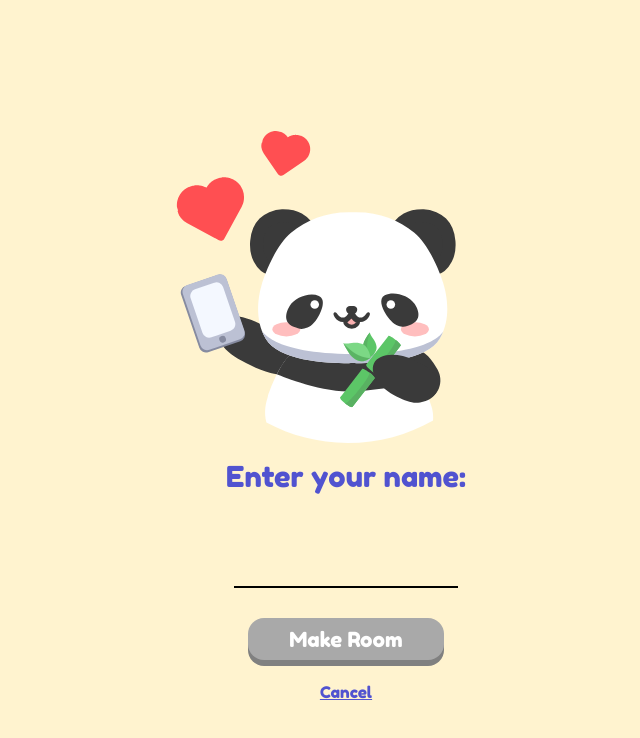
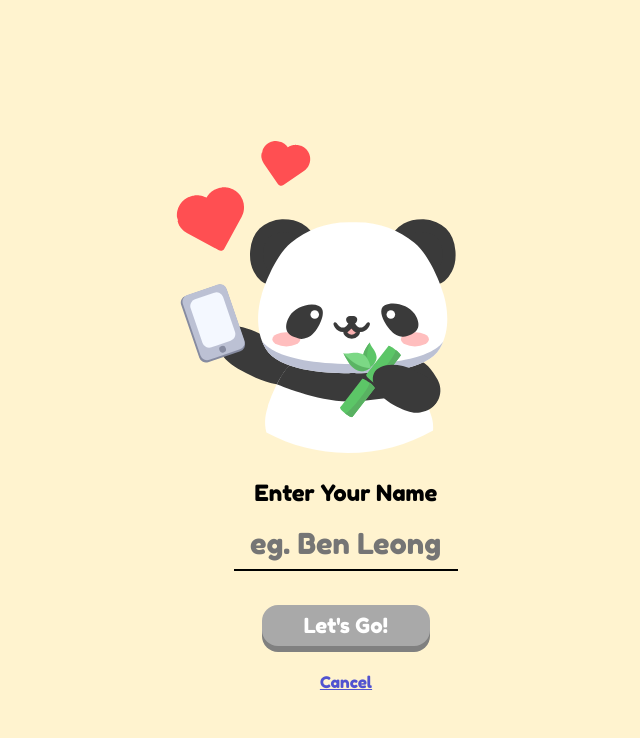
Before and after one commit to pinda-fun/pinda-fun, a React (Create React App) app in the folder Web/: page /new in a window 1280 px wide. Shown: the top 738 px of the page, without its empty margins (294-934 px from the left). Built offline with nearby package versions, Linux system fonts and the light colour scheme; what phoenix would draw is missing.

Commit message:
Refactor form components

```diff
--- a/Web/src/components/join-room/GamePinForm.tsx
+++ b/Web/src/components/common/forms/GamePinForm.tsx
@@ -1,6 +1,5 @@
 import React, { useState } from 'react';
 import styled from 'styled-components';
-import { MotionPermission } from 'components/games/GameStates';
 import { Form, SubmitButton } from './FormElements';
 
 const StyledPinInput = styled.input`
@@ -17,17 +16,21 @@ const StyledPinInput = styled.input`
 `;
 
 interface GamePinFormProps {
+  /** Callback when submit button is pressed. */
   onSubmitPin: (gamePin: string) => void;
+  /** Length of pin - form would be invalid if not this length. */
   pinLength: number;
-  initialPin: string;
-  permission: MotionPermission;
+  /** Default value (optional). */
+  initialPin?: string;
+  /** Additional conditions to disable the form by. */
+  disabled: boolean;
 }
 
 const GamePinForm: React.FC<GamePinFormProps> = ({
   onSubmitPin,
   pinLength,
-  initialPin,
-  permission,
+  initialPin = '',
+  disabled,
 }) => {
   const [gamePin, setGamePin] = useState(initialPin);
 
@@ -54,8 +57,7 @@ const GamePinForm: React.FC<GamePinFormProps> = ({
       />
       <SubmitButton
         type="submit"
-        disabled={gamePin.length < pinLength
-          || permission === MotionPermission.DENIED}
+        disabled={gamePin.length !== pinLength || disabled}
       >
         Next
       </SubmitButton>
--- a/Web/src/components/join-room/UsernameForm.tsx
+++ b/Web/src/components/common/forms/UsernameForm.tsx
@@ -1,6 +1,5 @@
 import React, { useState } from 'react';
 import styled from 'styled-components';
-import { MotionPermission } from 'components/games/GameStates';
 import { Form, SubmitButton } from './FormElements';
 
 const StyledNameInput = styled.input`
@@ -14,25 +13,56 @@ const StyledNameInput = styled.input`
   margin-bottom: 1.5rem;
 `;
 
+const ErrorText = styled.p`
+  color: red;
+`;
+
 type UsernameFormProps = {
+  /** Callback for when permission is called. */
   onSubmitName: (name: string) => void;
-  permission: MotionPermission;
+  /** Additional condition to invalidate the form by. */
+  disabled?: boolean;
 };
 
 const UsernameForm: React.FC<UsernameFormProps> = ({
   onSubmitName,
-  permission,
+  disabled = false,
 }) => {
   const [name, setName] = useState('');
+  const [inputErrors, setInputErrors] = useState<string[]>([]);
+
+  // Simple validation against whitespace names
+  const validated = (inputName: string) => {
+    const trimmedName = inputName.trim();
+    if (inputName.trim().length === 0) {
+      return {
+        name: inputName,
+        errors: ['Your name cannot be empty'],
+      };
+    }
+    return {
+      name: trimmedName,
+      errors: [] as string[],
+    };
+  };
+
+  const attemptSubmit = () => {
+    const { name: validatedName, errors } = validated(name);
+    if (errors.length) {
+      setInputErrors(errors);
+      return;
+    }
+    onSubmitName(validatedName);
+  };
 
   return (
     <Form
       onSubmit={(e) => {
         e.preventDefault();
-        onSubmitName(name);
+        attemptSubmit();
       }}
     >
-      <h1>Enter Name</h1>
+      <h1>Enter Your Name</h1>
       <StyledNameInput
         name="username"
         type="text"
@@ -43,10 +73,14 @@ const UsernameForm: React.FC<UsernameFormProps> = ({
         )}
         autoFocus
       />
+      {inputErrors.map((inputError) => (
+        <ErrorText>
+          {inputError}
+        </ErrorText>
+      ))}
       <SubmitButton
         type="submit"
-        disabled={name === ''
-          || permission === MotionPermission.DENIED}
+        disabled={name === '' || disabled}
       >
         Let&apos;s Go!
       </SubmitButton>
--- a/Web/src/components/create-room/CreateRoomPage.tsx
+++ b/Web/src/components/create-room/CreateRoomPage.tsx
@@ -1,9 +1,9 @@
 import React, { useState, useContext } from 'react';
-import { Link, Redirect } from 'react-router-dom';
+import { Link } from 'react-router-dom';
 import styled from 'styled-components';
-import BigButton from 'components/common/BigButton';
 import CommContext from 'components/room/comm/CommContext';
 import { CommAttributes } from 'components/room/comm/Comm';
+import UsernameForm from 'components/common/forms/UsernameForm';
 import { ReactComponent as PindaHappySVG } from '../../svg/pinda-happy.svg';
 
 const CreateRoomContainer = styled.div`
@@ -21,6 +21,12 @@ const CreateRoomContainer = styled.div`
     margin: 0.5rem 0;
   }
 
+  h1 {
+    font-family: var(--primary);
+    font-size: 1.4rem;
+    font-weight: normal;
+  }
+
   h2 {
     font-family: var(--primary-font);
     margin: 0.5rem 0;
@@ -29,79 +35,16 @@ const CreateRoomContainer = styled.div`
   }
 `;
 
-const Form = styled.form`
-  display: flex;
-  flex-direction: column;
-  align-items: center;
-  width: 100%;
-
-  & > * {
-    margin: 10px 0;
-  }
-`;
-
-const StyledInput = styled.input`
-  font-size: 3rem;
-  text-align: center;
-  background: none;
-  outline: none;
-  border-bottom: 2px solid;
-  width: 13rem;
-  padding: 0 0 0.5rem 1rem;
-  margin-bottom: 1.5rem;
-`;
-
-const CreateRoomButton = styled(BigButton)`
-  padding-left: 2em;
-  padding-right: 2em;
-`;
-
-const ErrorText = styled.p`
-  color: red;
-`;
-
-const Heading = styled.h1`
-  width: 300px;
-
-  font-family: var(--primary-font);
-  color: var(--dark-purple);
-  font-weight: normal;
-  font-size: 1.8rem;
-  text-align: center;
-`;
-
 const CreateRoomPage: React.FC<{ commHooks: CommAttributes }> = ({ commHooks }) => {
   const comm = useContext(CommContext);
-  const { room, error } = commHooks;
-  const [hostName, setHostName] = useState('');
-  const [inputErrors, setInputErrors] = useState<string[]>([]);
+  const { error } = commHooks;
   const [selectedGame] = useState('shake');
 
-  const validated = (name: string, game: string) => {
-    const trimmedName = name.trim();
-    if (name.trim().length === 0) {
-      return {
-        name,
-        gameName: game,
-        errors: ['Host name cannot be empty'],
-      };
-    }
-    return {
-      name: trimmedName,
-      gameName: game,
-      errors: [] as string[],
-    };
-  };
-
-  const attemptCreation = () => {
-    const { name, gameName, errors } = validated(hostName, selectedGame);
-    if (errors.length) {
-      setInputErrors(errors);
-      return;
-    }
-    comm.createRoom(name, gameName);
+  const attemptCreation = (name: string) => {
+    comm.createRoom(name, selectedGame);
     // No need for cleanup - if the room creation is successful, redirect to the
     // HostRoom page. Cleanup/room leave to be executed on room cancellation.
+    // See `CreateRoom`.
   };
 
   // TODO: stylise error
@@ -109,42 +52,12 @@ const CreateRoomPage: React.FC<{ commHooks: CommAttributes }> = ({ commHooks })
     return <p>Error: {error.toString()}</p>;
   }
 
-  if (room !== null) {
-    return <Redirect push to="/room" />;
-  }
-
   return (
     <CreateRoomContainer>
       <PindaHappySVG />
-      <Heading>
-        Enter your name:
-      </Heading>
-      <Form
-        onSubmit={(e) => {
-          e.preventDefault();
-          attemptCreation();
-        }}
-      >
-        <StyledInput
-          name="host-name"
-          type="text"
-          value={hostName}
-          onChange={(event: React.ChangeEvent<HTMLInputElement>) => {
-            setHostName(event.target.value.replace(/[^a-z0-9 ]/gi, ''));
-          }}
-        />
-        <CreateRoomButton
-          type="submit"
-          disabled={!hostName.length}
-        >
-          Make Room
-        </CreateRoomButton>
-        {inputErrors.map((inputError) => (
-          <ErrorText>
-            {inputError}
-          </ErrorText>
-        ))}
-      </Form>
+      <UsernameForm
+        onSubmitName={attemptCreation}
+      />
       <Link to={{ pathname: '/' }}>Cancel</Link>
     </CreateRoomContainer>
   );
--- a/Web/src/components/create-room/index.tsx
+++ b/Web/src/components/create-room/index.tsx
@@ -12,7 +12,7 @@ const CreateRoom = () => {
       {commHooks.room === null
         && <CreateRoomPage commHooks={commHooks} />}
       {commHooks.room !== null
-        && <HostRoom {...{ commHooks }} />}
+        && <HostRoom commHooks={commHooks} />}
     </>
   );
 };
--- a/Web/src/components/join-room/JoinRoomForm.tsx
+++ b/Web/src/components/join-room/JoinRoomForm.tsx
@@ -3,8 +3,8 @@ import { Link } from 'react-router-dom';
 import styled from 'styled-components';
 import LinkButton from 'components/common/LinkButton';
 import { MotionPermission } from 'components/games/GameStates';
-import GamePinForm from './GamePinForm';
-import UsernameForm from './UsernameForm';
+import GamePinForm from 'components/common/forms/GamePinForm';
+import UsernameForm from 'components/common/forms/UsernameForm';
 
 const ErrorText = styled.p`
   color: red;
@@ -43,8 +43,8 @@ const JoinRoomForm: React.FC<JoinRoomFormProps> = ({
             <GamePinForm
               onSubmitPin={handleSubmitGamePin}
               pinLength={pinLength}
-              initialPin={initialId || ''}
-              permission={permission}
+              initialPin={initialId}
+              disabled={permission === MotionPermission.DENIED}
             />
             <Link to={{ pathname: '/' }}>Cancel</Link>
           </>
@@ -54,7 +54,7 @@ const JoinRoomForm: React.FC<JoinRoomFormProps> = ({
           <>
             <UsernameForm
               onSubmitName={handleSubmitUsername}
-              permission={permission}
+              disabled={permission === MotionPermission.DENIED}
             />
             <LinkButton
               underline
```
Also changed, not shown: Web/src/components/common/forms/FormElements.tsx (renamed from Web/src/components/join-room/FormElements.tsx).
